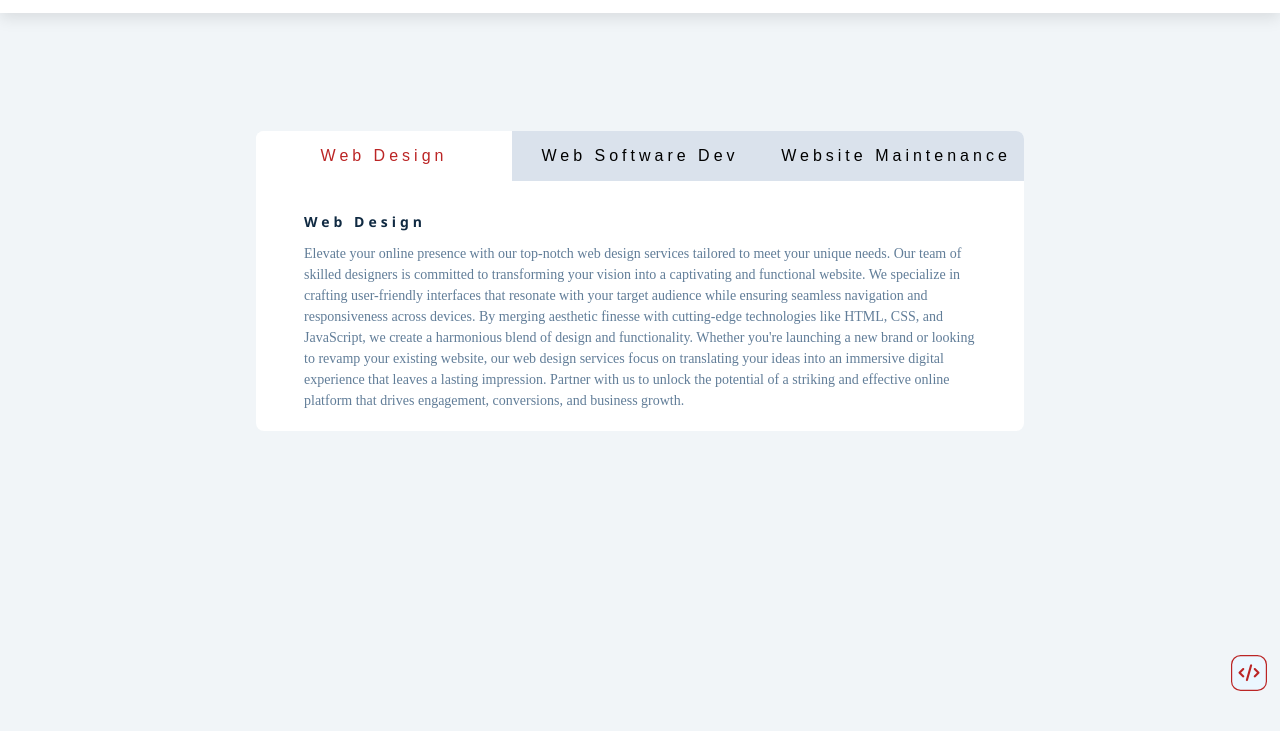
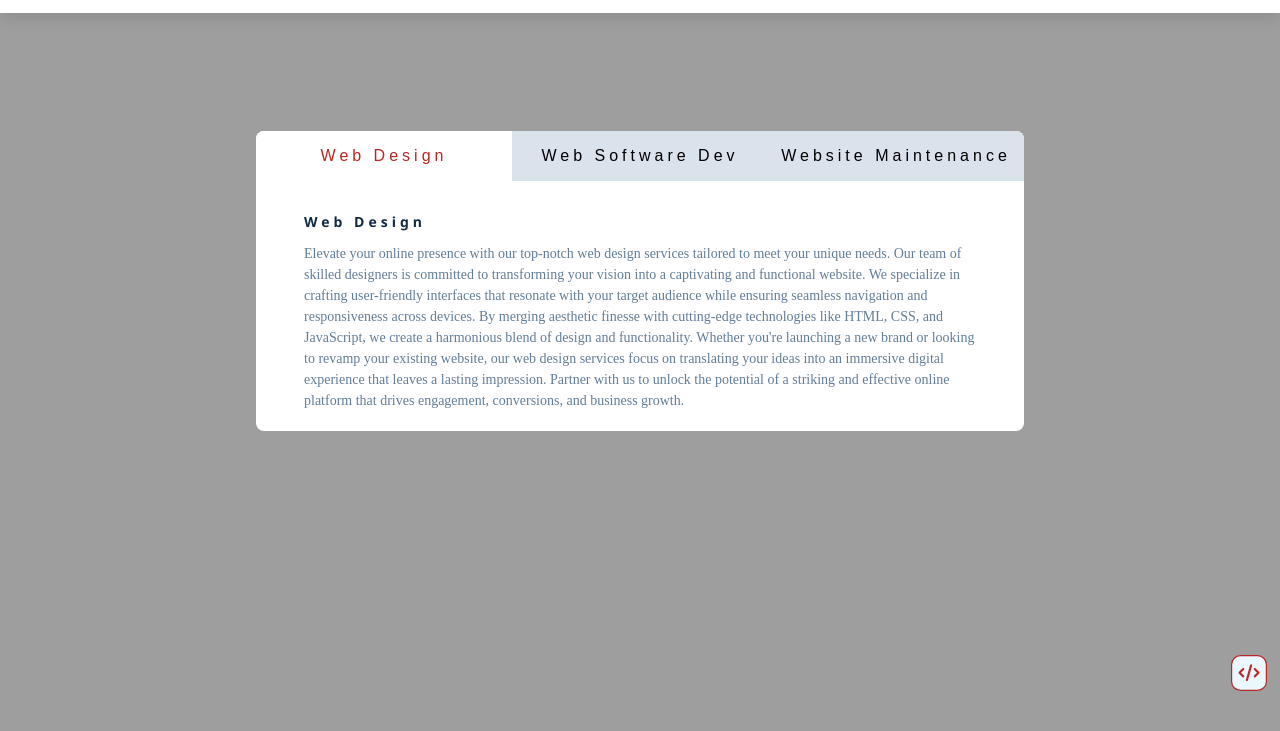
Before and after one commit to Code-Academy-Frontend/Code-Fusion-Agency, a plain HTML site: page index.html in a window 1280 px wide. Shown: the part 69-800 px from the top of the page. Drawn offline with Linux system fonts and the light colour scheme; the site is published under a folder, as on GitHub Pages, so addresses that start at the root find nothing.

Commit message:
Fix Background image path

```diff
--- a/style/home.css
+++ b/style/home.css
@@ -248,8 +248,7 @@ main {
   height: 100vh;
   z-index: -1;
   width: 100%;
-  background: url(/Code-Fusion-Agency/assets/images/bcgr.jpg) center/cover
-    no-repeat;
+  background: url(../assets/images/bcgr.jpg) center/cover no-repeat;
 }
 
 .about {
```
